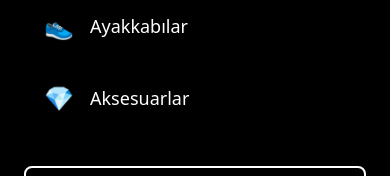
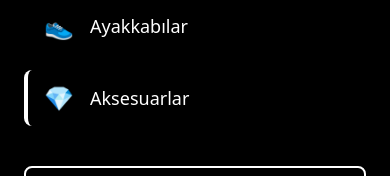
Before and after one commit to MertOsmanEribol/MoeEcomerce, a React (Vite) app: page / in a window 390 px wide. Both pictures are taken after a click on the button 40 px from the left and 40 px from the top of the page. Shown: the part 402-578 px from the top of the page. Built offline with nearby package versions, Linux system fonts and the light colour scheme; grey boxes are pictures that could not be loaded.

Commit message:
tranparetn ayarları

```diff
--- a/src/HeaderNav.jsx
+++ b/src/HeaderNav.jsx
@@ -183,7 +183,7 @@ function HeaderNav({ cart }) {
               </a>
             </li>
             <li>
-              <a className="text-lg hover:text-blue-400 transition-all duration-300 flex items-center gap-4 py-3 px-4 rounded-lg hover:bg-gray-800 border-l-4 border-transparent hover:border-blue-400" href="./Accessories">
+              <a className="text-lg hover:text-blue-400 transition-all duration-300 flex items-center gap-4 py-3 px-4 rounded-lg hover:bg-gray-800 border-l-4  hover:border-blue-400" href="./Accessories">
                 <span className="text-2xl">💎</span>
                 <span>Aksesuarlar</span>
               </a>
```
